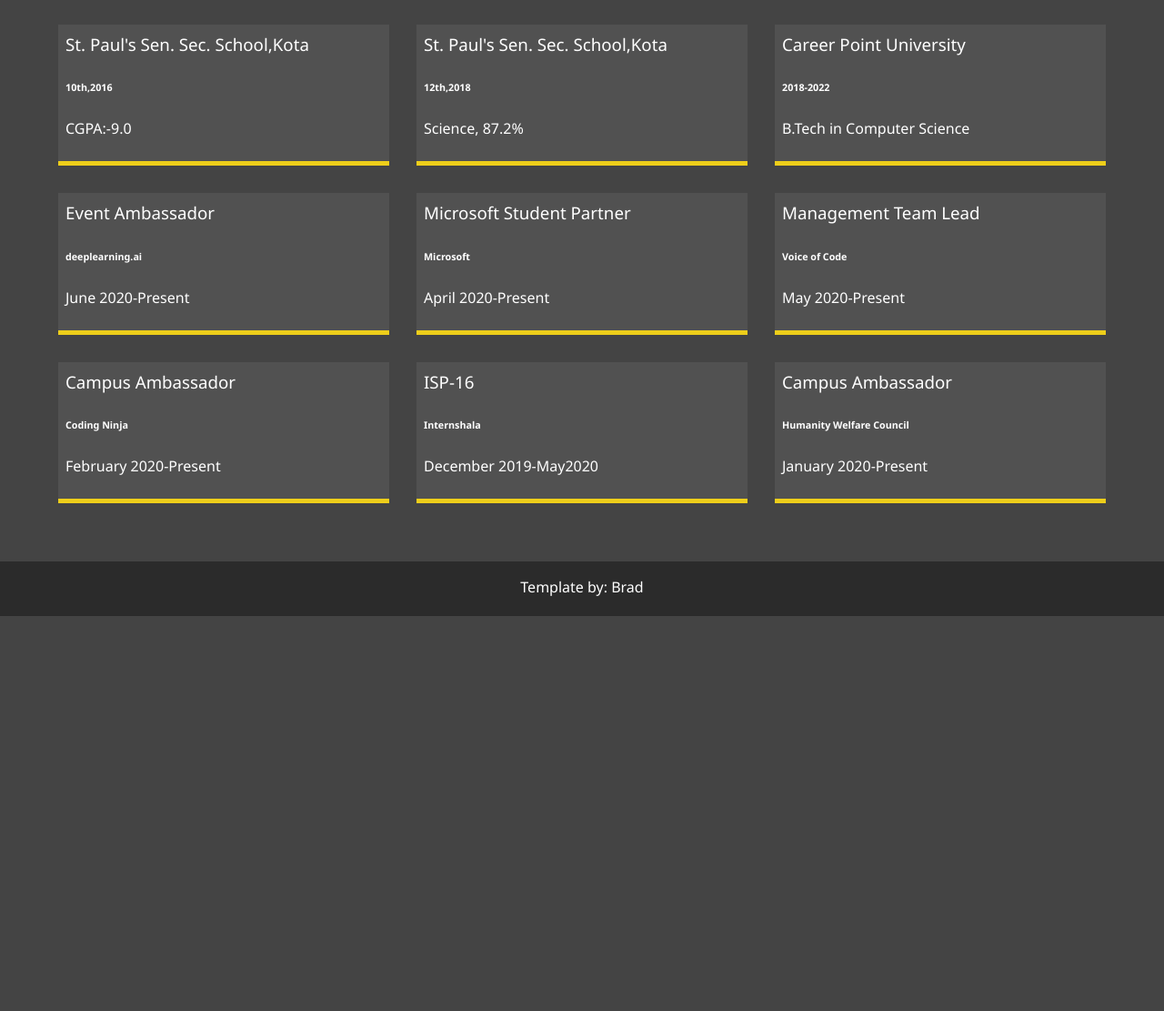
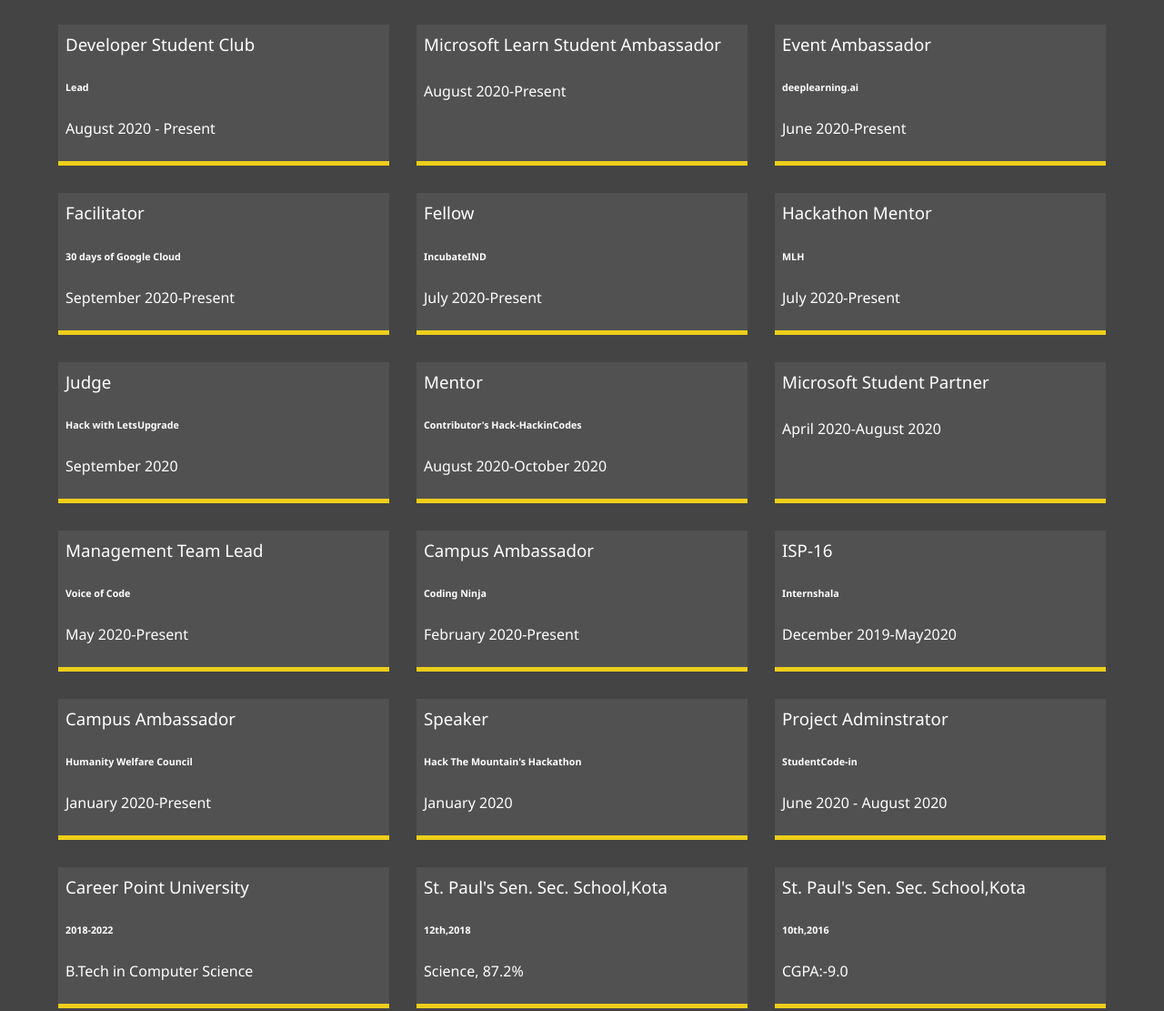
Before and after one commit to harshkumarkhatri/Portfolio-Site, a website: page dist/about.html in a window 1280 px wide. Shown: the part 541-1652 px from the top of the page at 91% size. Before the commit the page ends 1218 px from the top, so only its background shows below. Drawn offline with Linux system fonts and the light colour scheme.

Commit message:
Added new roles i have participated in

```diff
--- a/dist/about.html
+++ b/dist/about.html
@@ -72,34 +72,56 @@
 
         </p>
       </div>
-
       <div class="job job-1">
-        <h3>St. Paul's Sen. Sec. School,Kota</h3>
-        <h6>10th,2016</h6>
-        <p>CGPA:-9.0</p>
+        <h3>Developer Student Club</h3>
+        <h6>Lead</h6>
+        <p>August 2020 - Present</p>
       </div>
 
+
+
       <div class="job job-2">
-        <h3>St. Paul's Sen. Sec. School,Kota</h3>
-        <h6>12th,2018</h6>
-        <p>Science, 87.2%</p>
+        <h3>Microsoft Learn Student Ambassador</h3>
+        <h6></h6>
+        <p>August 2020-Present</p>
       </div>
 
+
+
       <div class="job job-3">
-        <h3>Career Point University</h3>
-        <h6>2018-2022</h6>
-        <p>B.Tech in Computer Science</p>
-      </div>
-
-      <div class="job job-4">
         <h3>Event Ambassador</h3>
         <h6>deeplearning.ai</h6>
         <p>June 2020-Present</p>
       </div>
       <div class="job job-4">
+        <h3>Facilitator</h3>
+        <h6>30 days of Google Cloud</h6>
+        <p>September 2020-Present</p>
+      </div>
+      <div class="job job-5">
+        <h3>Fellow</h3>
+        <h6>IncubateIND</h6>
+        <p>July 2020-Present</p>
+      </div>
+      <div class="job job-6">
+        <h3>Hackathon Mentor</h3>
+        <h6>MLH</h6>
+        <p>July 2020-Present</p>
+      </div>
+      <div class="job job-7">
+        <h3>Judge</h3>
+        <h6>Hack with LetsUpgrade</h6>
+        <p>September 2020</p>
+      </div>
+      <div class="job job-8">
+        <h3>Mentor</h3>
+        <h6>Contributor's Hack-HackinCodes</h6>
+        <p>August 2020-October 2020</p>
+      </div>
+      <div class="job job-14">
         <h3>Microsoft Student Partner</h3>
-        <h6>Microsoft</h6>
-        <p>April 2020-Present</p>
+        <h6></h6>
+        <p>April 2020-August 2020</p>
       </div>
       <div class="job job-4">
         <h3>Management Team Lead</h3>
@@ -121,6 +143,34 @@
         <h6>Humanity Welfare Council</h6>
         <p>January 2020-Present</p>
       </div>
+      <div class="job job-4">
+        <h3>Speaker</h3>
+        <h6>Hack The Mountain's Hackathon</h6>
+        <p>January 2020</p>
+      </div>
+      <div class="job job-96">
+        <h3>Project Adminstrator</h3>
+        <h6>StudentCode-in</h6>
+        <p>June 2020 - August 2020</p>
+      </div>
+      <div class="job job-97">
+        <h3>Career Point University</h3>
+        <h6>2018-2022</h6>
+        <p>B.Tech in Computer Science</p>
+      </div>
+      <div class="job job-98">
+        <h3>St. Paul's Sen. Sec. School,Kota</h3>
+        <h6>12th,2018</h6>
+        <p>Science, 87.2%</p>
+      </div>
+      <div class="job job-99">
+        <h3>St. Paul's Sen. Sec. School,Kota</h3>
+        <h6>10th,2016</h6>
+        <p>CGPA:-9.0</p>
+      </div>
+
+
+
     </div>
   </main>
 
```
